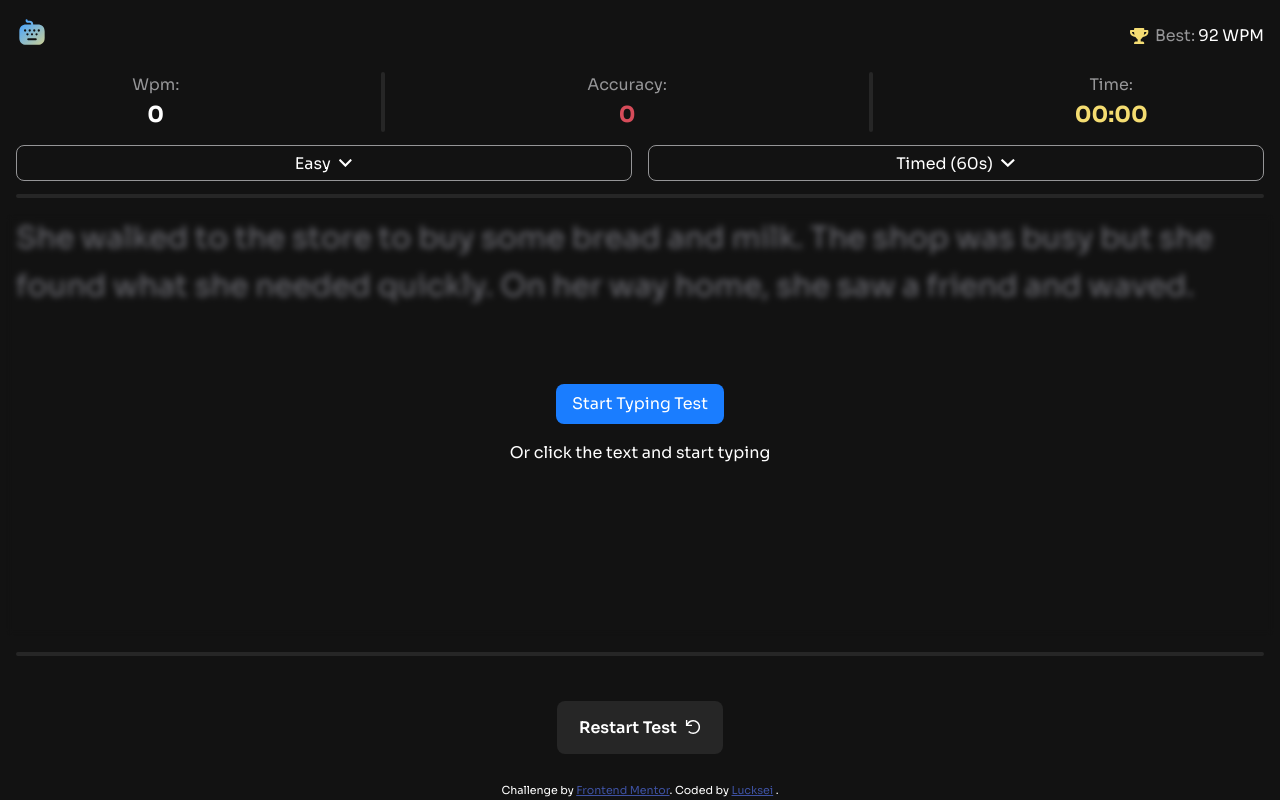
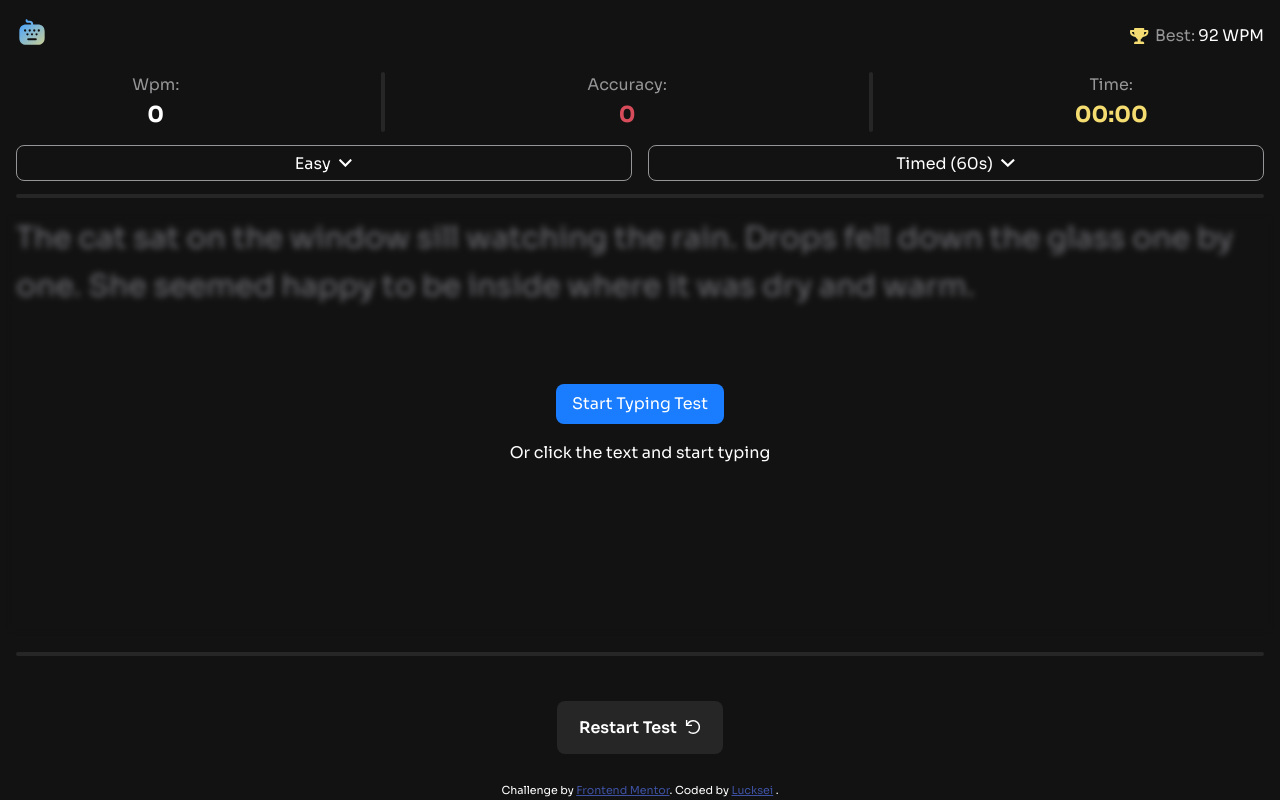
Before and after one commit to lucksei/frontend-mentor-typing-speed-test, a Vue app: page / in a window 1280 px wide. Built offline with nearby package versions, Linux system fonts and the light colour scheme.

Commit message:
reset now fetches a new text, improved reactivity on App and AppTypingTest, simpler code

```diff
--- a/src/App.vue
+++ b/src/App.vue
@@ -1,5 +1,5 @@
 <script setup lang="ts">
-import { computed, onMounted, onUnmounted, provide, ref, useTemplateRef } from 'vue'
+import { onMounted, onUnmounted, provide, ref, useTemplateRef, watchEffect } from 'vue'
 import AppHeader from './components/AppHeader.vue'
 import AppSettings from './components/AppSettings.vue'
 import AppAttribution from './components/AppAttribution.vue'
@@ -17,21 +17,31 @@ const time = ref(0)
 const difficulty = ref<'easy' | 'medium' | 'hard' | undefined>('easy')
 const mode = ref<'timed' | 'passage' | undefined>('timed')
 
+// Modal
+const completeModalShown = ref(false)
+
 // Typing Test
-const testText = computed(() => {
-  if (!difficulty.value) return { id: 'error', text: 'a' }
-  console.log('here')
-  return getRandomText(difficulty.value)
+const testText = ref({ id: 'sample', text: 'Sample' }) // TODO: fix error when text is empty in typingTest.ts
+const typingTest = ref(new TypingTest(testText.value.text))
+
+const initializeTest = () => {
+  if (!difficulty.value) return
+  testText.value = getRandomText(difficulty.value)
+  typingTest.value.resetTest(testText.value.text)
+}
+
+onMounted(() => {
+  initializeTest()
 })
-const typingTest = computed(() => new TypingTest(testText.value.text))
+
+// watchEffect(() => {
+//   initializeTest()
+// })
+
 provide(typingTestKey, typingTest)
 
-const appTypingTestRef = useTemplateRef<InstanceType<typeof AppTypingTest>>('app-typing-test-ref')
-const completeModalShown = ref(false)
-
 const handleRestart = () => {
-  typingTest.value.resetTest()
-  appTypingTestRef.value?.handleRestart()
+  initializeTest()
   completeModalShown.value = false
 }
 
@@ -41,6 +51,15 @@ const handleTypingTestChange = () => {
   if (typingTest.value.getIsTestFinished()) {
     completeModalShown.value = true
   }
+}
+
+const handleDifficultyChange = (newDifficulty: 'easy' | 'medium' | 'hard') => {
+  difficulty.value = newDifficulty
+  initializeTest()
+}
+
+const handleModeChange = (newMode: 'timed' | 'passage') => {
+  mode.value = newMode
 }
 
 let timer: ReturnType<typeof setInterval>
@@ -79,11 +98,15 @@ onUnmounted(() => {
       :accuracy="accuracy"
       :time="time"
       :difficulty="difficulty"
-      @change-difficulty="difficulty = $event"
+      @change-difficulty="handleDifficultyChange"
       :time-mode="mode"
-      @change-mode="mode = $event"
+      @change-mode="handleModeChange"
     />
-    <AppTypingTest @change="handleTypingTestChange" ref="app-typing-test-ref" />
+    <AppTypingTest
+      @change="handleTypingTestChange"
+      @restart="handleRestart"
+      ref="app-typing-test-ref"
+    />
     <AppAttribution />
   </div>
 </template>
--- a/src/components/AppTypingTest/index.vue
+++ b/src/components/AppTypingTest/index.vue
@@ -1,11 +1,11 @@
 <script setup lang="ts">
-import { onMounted, ref, useTemplateRef, shallowRef, inject } from 'vue'
+import { onMounted, ref, useTemplateRef, inject, reactive, computed } from 'vue'
 import CustomDivider from '@/components/CustomDivider.vue'
 import AppTypingTestFooter from './AppTypingTestFooter.vue'
 import { typingTestKey } from '@/utils/injectionKeys'
 import { ignoredCharacters } from '@/utils/ignoredCharacters'
 
-const emit = defineEmits(['change'])
+const emit = defineEmits(['change', 'restart'])
 
 // Modal ref
 const modalHidden = ref(false)
@@ -13,42 +13,39 @@ const modalHidden = ref(false)
 // Text element ref for scroll
 const textElementRef = useTemplateRef('text-ref')
 
+const typingTestProvider = inject(typingTestKey)
+if (!typingTestProvider) throw new Error('TypingTest not provided')
+
 // Inject typing test & refs
-const typingTest = inject(typingTestKey)?.value
-if (!typingTest) throw new Error('TypingTest not provided')
-const textArray = shallowRef(typingTest.getText())
-const cursor = shallowRef(typingTest.getCursor())
+const typingTest = reactive(typingTestProvider.value)
+const textArray = computed(() => typingTest.getText())
+const cursor = computed(() => typingTest.getCursor())
 
 const handleKeyPress = (event: KeyboardEvent) => {
   event.preventDefault()
   if (ignoredCharacters.includes(event.key)) return
   if (event.key === 'Backspace') {
     typingTest.sendBackspace()
-    textArray.value = [...typingTest.getText()]
     emit('change')
     updateScroll()
     return
   }
   if (event.key === ' ') {
     typingTest.sendSpace()
-    textArray.value = [...typingTest.getText()]
     emit('change')
     updateScroll()
     return
   }
   typingTest.sendKeyStroke(event.key)
-  textArray.value = [...typingTest.getText()]
   emit('change')
   updateScroll()
 }
 
 const handleRestart = (event?: Event) => {
   event?.preventDefault()
-  typingTest.resetTest()
   modalHidden.value = false
   textElementRef.value?.focus()
-  textArray.value = [...typingTest.getText()]
-  emit('change')
+  emit('restart')
   updateScroll()
 }
 
@@ -59,7 +56,6 @@ const handleModalClick = (event: Event) => {
 }
 
 const updateScroll = () => {
-  cursor.value = typingTest.getCursor()
   if (!textElementRef.value) return
   const currentWord = textElementRef.value.querySelector(`[data-id="${cursor.value.word_idx}"]`)
   if (!currentWord) return
--- a/src/utils/typingTest.ts
+++ b/src/utils/typingTest.ts
@@ -16,14 +16,12 @@ type Cursor = {
 }
 
 class TypingTest {
-  text: string = ''
   textArray: Word[] = []
   cursor: Cursor = { word_idx: 0, char_idx: 0 }
   startTime: number | null = null // Start time in milliseconds, null if not started
   stopTime: number | null = null
-  constructor(text: string) {
-    this.text = text
-    this.resetTest()
+  constructor(newText: string) {
+    this.resetTest(newText)
   }
 
   _wordToCharacterList(word: string): Character[] {
@@ -104,8 +102,8 @@ class TypingTest {
     this.startTime = Date.now()
   }
 
-  resetTest() {
-    this.textArray = this._textToWordlist(this.text)
+  resetTest(newText: string) {
+    this.textArray = this._textToWordlist(newText)
     this.cursor = { word_idx: 0, char_idx: 0 }
     this.startTime = null
     this.stopTime = null
```
Also changed, not shown: src/utils/TypingTest.ts (added).
